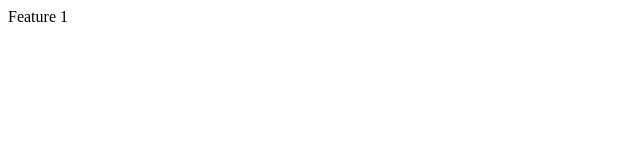
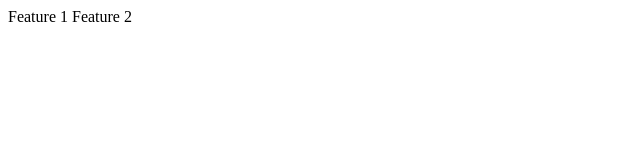
Before and after one commit to nishurishabh/gitPracticeAdvanced, a plain HTML site: page index.html in a window 1280 px wide. Shown: the full height of the page, 0-640 px from the left. Drawn offline with Linux system fonts and the light colour scheme.

Commit message:
Feature 2 added

```diff
--- a/index.html
+++ b/index.html
@@ -8,5 +8,6 @@
 </head>
 <body>
     Feature 1
+    Feature 2
 </body>
 </html>
```
